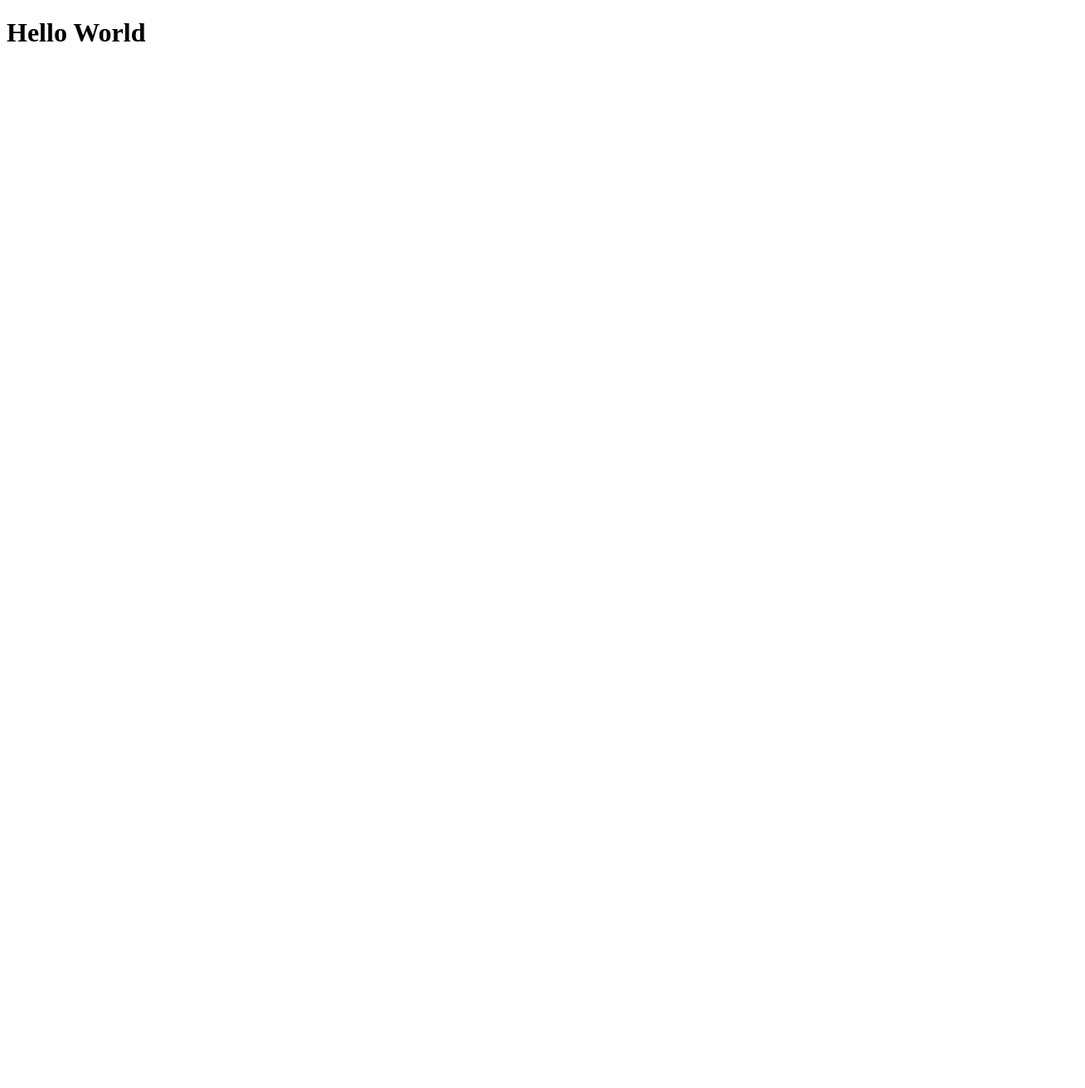
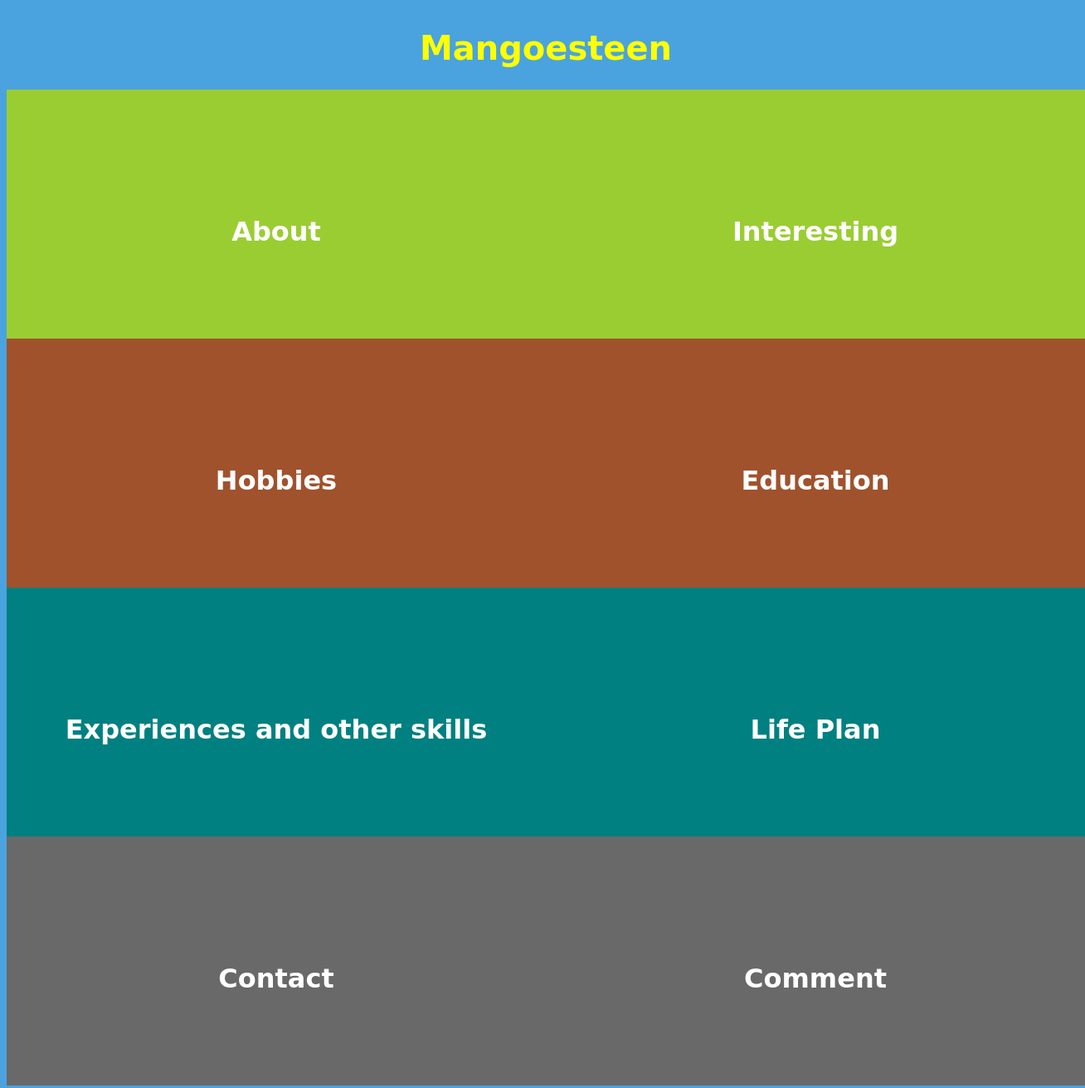
Before and after one commit to nsawaengsri/git01, a plain HTML site: page index.html in a window 1280 px wide. Shown: the whole page at 83% size, 1308 px wide, since content can reach past the window. Before the commit the page ends 800 px from the top, so only its background shows below. Drawn offline with Linux system fonts and the light colour scheme.

Commit message:
I Customize index.html Page for learning html and css

```diff
--- a/index.html
+++ b/index.html
@@ -3,8 +3,44 @@
 <head>
     <meta charset="utf-8">
     <title> Introduction to Git and Github </title>
+    <style>
+    p.ex1 {
+        margin-top: 2cm;
+        font-family: cursive;
+        color: #ffffff;
+    }
+    </style>
 </head>
-<body>
-  <h1> Hello World </h1>
+<body style="background-color: #4aa3df">
+  <center><table  width="1300 px;"px;" cellpadding="0" cellspacing="0" >
+    <thead >
+      <th colspan="2" style="font-size: 20px; color: yellow; font-family: cursive;"><h1>Mangoesteen</h1></th>
+    </thead>
+    <tbody>
+      <tr style="background-color: #9ACD32" height="300">
+        <td valign="middle" align="center" width="650"><h1><p class="ex1"> About </p></h1>
+
+        </td>
+        <td valign="middle" align="center" width="650"><h1><p class="ex1"> Interesting </p></h1>
+      </tr>
+
+      <tr style="background-color: #A0522D" height="300">
+        <td valign="middle" align="center" width="650"><h1><p class="ex1"> Hobbies </p></h1>
+        <td valign="middle" align="center" width="650"><h1><p class="ex1"> Education </p></h1>
+      </tr>
+
+      <tr style="background-color: #008080" height="300">
+        <td valign="middle" align="center" width="650"><h1><p class="ex1"> Experiences and other skills </p></h1>
+        <td valign="middle" align="center" width="650"><h1><p class="ex1"> Life Plan </p></h1>
+      </tr>
+
+      <tr style="background-color: #696969" height="300" >
+        <td valign="middle" align="center" width="650"><h1><p class="ex1"> Contact </p></h1>
+        <td valign="middle" align="center" width="650"><h1><p class="ex1"> Comment </p></h1>
+      </tr>
+
+    </tbody>
+  </table>
+
 </body>
 </html>
```
